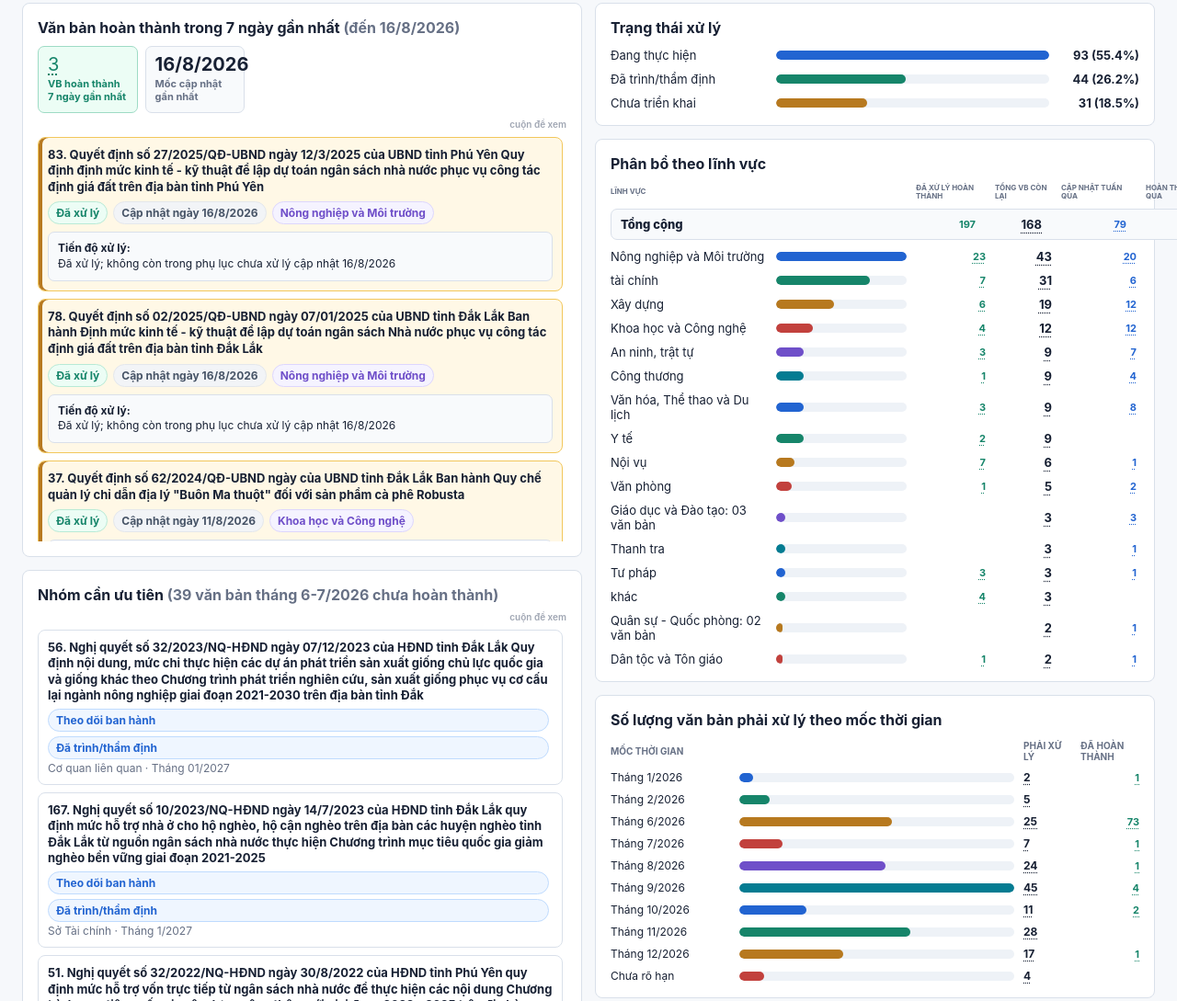
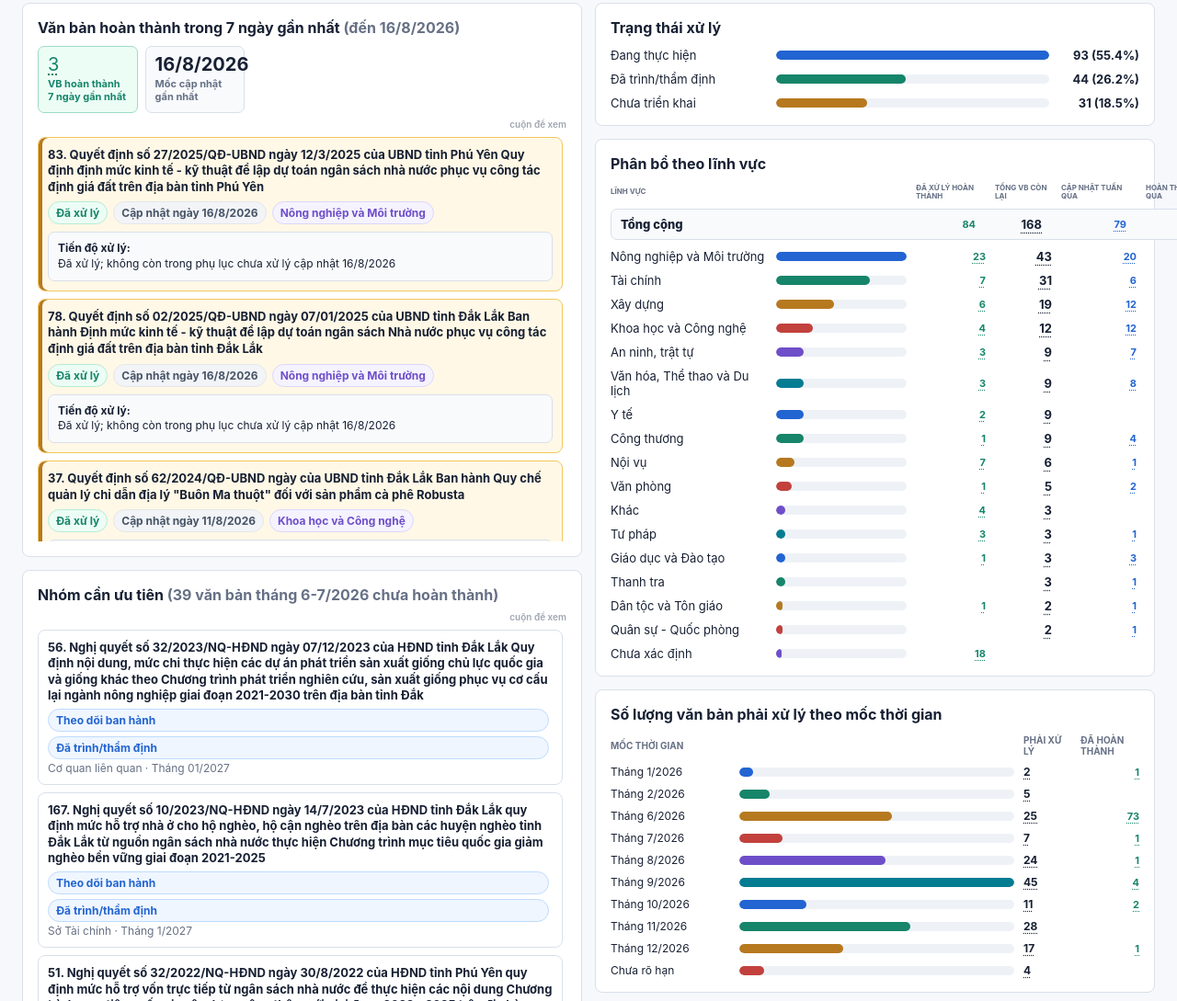
Before and after one commit to tambabu20-source/vpubndaklak, a plain HTML site: page index.html in a window 1280 px wide. Shown: the part 579-1668 px from the top of the page at 92% size. Drawn offline with Linux system fonts and the light colour scheme.

Commit message:
Rà soát tổng cộng bảng phân bổ theo lĩnh vực
Chuẩn hóa tên lĩnh vực và tính lại hàng Tổng cộng theo đúng tổng các cột đang hiển thị.

```diff
--- a/index.html
+++ b/index.html
@@ -368,8 +368,24 @@
     const tagColor = value => value === 'Rất gấp' ? 'red' : value === 'Cao' ? 'amber' : value === 'Theo dõi ban hành' ? 'blue' : value === 'Theo kế hoạch' ? 'green' : value === 'Hoàn thành' || value === 'Đã hoàn thành' ? 'green' : value === 'Đã trình/thẩm định' ? 'blue' : value === 'Đang thực hiện' ? 'green' : value === 'Chưa triển khai' ? 'red' : 'gray';
     const unique = (arr) => [...new Set(arr.filter(Boolean))].sort((a,b) => a.localeCompare(b, 'vi'));
     const countBy = (arr, key) => arr.reduce((m, r) => (m[r[key]] = (m[r[key]] || 0) + 1, m), {});
-    const fieldKey = value => String(value || '').trim().toLocaleLowerCase('vi-VN');
+    const fieldKey = value => String(value || '')
+      .replace(/:\s*\d+\s*văn bản.*$/i, '')
+      .trim()
+      .toLocaleLowerCase('vi-VN');
     const fieldMatches = (actual, selected) => !selected || fieldKey(actual) === fieldKey(selected);
+    const fieldLabel = value => {
+      const text = String(value || '').replace(/:\s*\d+\s*văn bản.*$/i, '').trim();
+      const labels = {
+        'tài chính': 'Tài chính',
+        'nông nghiệp và môi trường': 'Nông nghiệp và Môi trường',
+        'giáo dục và đào tạo': 'Giáo dục và Đào tạo',
+        'văn hóa, thể thao và du lịch': 'Văn hóa, Thể thao và Du lịch',
+        'dân tộc và tôn giáo': 'Dân tộc và Tôn giáo',
+        'quân sự - quốc phòng': 'Quân sự - Quốc phòng',
+        'khác': 'Khác'
+      };
+      return labels[fieldKey(text)] || text || 'Chưa xác định';
+    };
     const escapeHtml = s => String(s ?? '').replace(/[&<>"']/g, c => ({'&':'&amp;','<':'&lt;','>':'&gt;','"':'&quot;',"'":'&#39;'}[c]));
     const labelMonth = m => m ? `Tháng ${m}/2026` : 'Chưa rõ hạn';
     const parseUpdateDate = value => {
@@ -503,37 +519,37 @@
     }
 
     function renderFieldBars(rows) {
-      const totalScope = 365;
-      const counts = countBy(rows, 'field');
+      const fields = {};
+      rows.forEach(r => {
+        const key = fieldKey(r.field) || 'chua-xac-dinh';
+        if (!fields[key]) fields[key] = {label: fieldLabel(r.field), remaining: 0, completed: 0, updated: 0, completedRecent: 0};
+        fields[key].remaining += 1;
+      });
       const updatedSource = [...rows, ...completedData.filter(r => isRecentCompletion(r))];
-      const updated = updatedSource.reduce((m, r) => {
-        const key = fieldKey(r.field);
-        if (!key) return m;
-        if (isRecentUpdate(r)) m[key] = (m[key] || 0) + 1;
-        else if (isRecentCompletion(r)) m[key] = (m[key] || 0) + 1;
+      updatedSource.forEach(r => {
+        const key = fieldKey(r.field) || 'chua-xac-dinh';
+        if (!fields[key]) fields[key] = {label: fieldLabel(r.field), remaining: 0, completed: 0, updated: 0, completedRecent: 0};
+        if (isRecentUpdate(r) || isRecentCompletion(r)) fields[key].updated += 1;
+      });
+      completedData.forEach(r => {
+        const key = fieldKey(r.field) || 'chua-xac-dinh';
+        if (!fields[key]) fields[key] = {label: fieldLabel(r.field), remaining: 0, completed: 0, updated: 0, completedRecent: 0};
+        fields[key].completed += 1;
+        if (isRecentCompletion(r)) fields[key].completedRecent += 1;
+      });
+      const entries = Object.values(fields).sort((a,b) => b.remaining - a.remaining || b.completed - a.completed || a.label.localeCompare(b.label, 'vi'));
+      const max = Math.max(1, ...entries.map(e => e.remaining));
+      const totals = entries.reduce((m, r) => {
+        m.completed += r.completed;
+        m.remaining += r.remaining;
+        m.updated += r.updated;
+        m.completedRecent += r.completedRecent;
         return m;
-      }, {});
-      const completedRecent = completedData.reduce((m, r) => {
-        const key = fieldKey(r.field);
-        if (key && isRecentCompletion(r)) m[key] = (m[key] || 0) + 1;
-        return m;
-      }, {});
-      const completedAll = completedData.reduce((m, r) => {
-        const key = fieldKey(r.field);
-        if (key) m[key] = (m[key] || 0) + 1;
-        return m;
-      }, {});
-      const entries = Object.entries(counts).sort((a,b) => b[1]-a[1]);
-      const max = Math.max(1, ...entries.map(e => e[1]));
-      const totalRows = rows.length;
-      const totalProcessed = Math.max(0, totalScope - data.length);
-      const totalUpdated = rows.filter(r => isRecentUpdate(r)).length + completedData.filter(r => isRecentCompletion(r)).length;
-      const totalCompletedRecent = completedData.filter(r => isRecentCompletion(r)).length;
-      const targetHtml = entries.map(([name, count], i) => {
-        const key = fieldKey(name);
-        return `<div class="bar-row"><span title="${escapeHtml(name)}">${escapeHtml(name)}</span><div class="track"><div class="fill ${colors[i % colors.length]}" style="width:${Math.max(4, count / max * 100)}%"></div></div><span class="completed-count">${completedAll[key] ? `<button class="metric-link" data-filter="fieldCompleted" data-field="${escapeHtml(name)}">${completedAll[key]}</button>` : ''}</span><strong><button class="metric-link" data-filter="field" data-field="${escapeHtml(name)}">${count}</button></strong><span class="updated-count">${updated[key] ? `<button class="metric-link" data-filter="field" data-field="${escapeHtml(name)}">${updated[key]}</button>` : ''}</span><span class="completed-count">${completedRecent[key] ? `<button class="metric-link" data-filter="fieldCompleted" data-field="${escapeHtml(name)}">${completedRecent[key]}</button>` : ''}</span></div>`;
+      }, {completed: 0, remaining: 0, updated: 0, completedRecent: 0});
+      const targetHtml = entries.map((row, i) => {
+        return `<div class="bar-row"><span title="${escapeHtml(row.label)}">${escapeHtml(row.label)}</span><div class="track"><div class="fill ${colors[i % colors.length]}" style="width:${Math.max(4, row.remaining / max * 100)}%"></div></div><span class="completed-count">${row.completed ? `<button class="metric-link" data-filter="fieldCompleted" data-field="${escapeHtml(row.label)}">${row.completed}</button>` : ''}</span><strong>${row.remaining ? `<button class="metric-link" data-filter="field" data-field="${escapeHtml(row.label)}">${row.remaining}</button>` : ''}</strong><span class="updated-count">${row.updated ? `<button class="metric-link" data-filter="field" data-field="${escapeHtml(row.label)}">${row.updated}</button>` : ''}</span><span class="completed-count">${row.completedRecent ? `<button class="metric-link" data-filter="fieldCompleted" data-field="${escapeHtml(row.label)}">${row.completedRecent}</button>` : ''}</span></div>`;
       }).join('');
-      els.fieldBars.innerHTML = `<div class="bar-row bar-head"><span>Lĩnh vực</span><span></span><span>Đã xử lý hoàn thành</span><span>Tổng VB còn lại</span><span>Cập nhật tuần qua</span><span>Hoàn thành tuần qua</span></div><div class="bar-row bar-total"><span>Tổng cộng</span><span></span><span class="completed-count">${totalProcessed}</span><strong><button class="metric-link" data-filter="all">${totalRows}</button></strong><span class="updated-count">${totalUpdated ? `<button class="metric-link" data-filter="all">${totalUpdated}</button>` : ''}</span><span class="completed-count">${totalCompletedRecent ? `<button class="metric-link" data-filter="completed">${totalCompletedRecent}</button>` : ''}</span></div>${targetHtml}`;
+      els.fieldBars.innerHTML = `<div class="bar-row bar-head"><span>Lĩnh vực</span><span></span><span>Đã xử lý hoàn thành</span><span>Tổng VB còn lại</span><span>Cập nhật tuần qua</span><span>Hoàn thành tuần qua</span></div><div class="bar-row bar-total"><span>Tổng cộng</span><span></span><span class="completed-count">${totals.completed}</span><strong><button class="metric-link" data-filter="all">${totals.remaining}</button></strong><span class="updated-count">${totals.updated ? `<button class="metric-link" data-filter="all">${totals.updated}</button>` : ''}</span><span class="completed-count">${totals.completedRecent ? `<button class="metric-link" data-filter="completed">${totals.completedRecent}</button>` : ''}</span></div>${targetHtml}`;
     }
 
     function renderTimelineBars(rows) {
```
